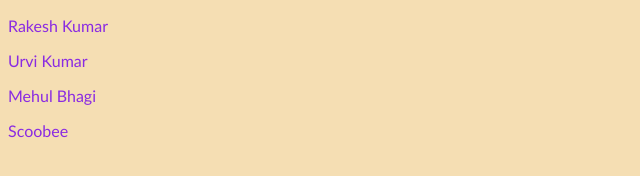
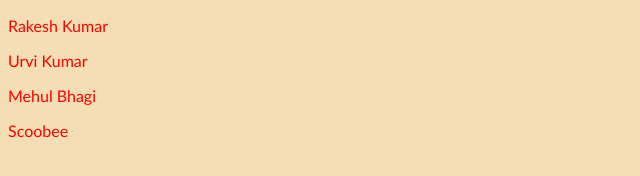
Before and after one commit to rastermechanism/webpackdemo, a website built with webpack: page index.html in a window 1280 px wide. Shown: the whole page, without its empty margins (0-640 px from the left). Built offline with Linux system fonts and the light colour scheme.

Commit message:
added css loader

```diff
--- a/src/css/style.css
+++ b/src/css/style.css
@@ -1,5 +1,5 @@
 body{
-    color:blueviolet ;
+    color:red ;
     background: wheat ;
     font-family: 'Gill Sans', 'Gill Sans MT', Calibri, 'Trebuchet MS', sans-serif ;
 }
```
Also changed, not shown: package.json (+5 -2 lines), dist/bundle.js, 1 other file.
